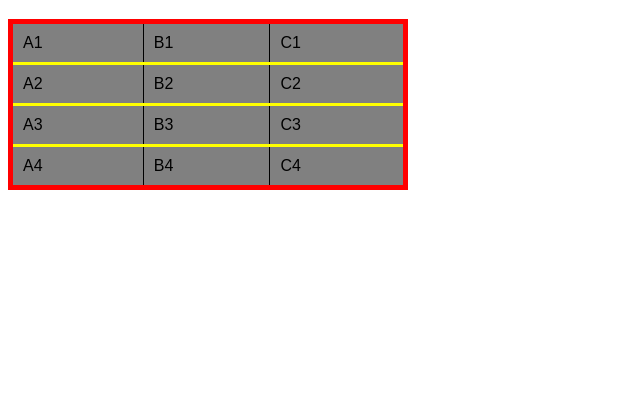
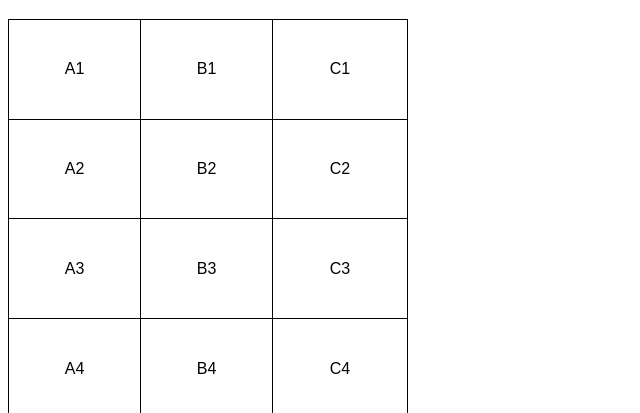
Before and after one commit to andregtalima/HTML-CSS, a plain HTML site: page Exercícios/Ex-023/tabela01.html in a window 1280 px wide. Shown: the part 61-474 px from the top of the page, without its empty margins (0-640 px from the left). Drawn offline with Linux system fonts and the light colour scheme.

Commit message:
Atualizando ex 022

```diff
--- a/Exercícios/Ex-023/tabela01.html
+++ b/Exercícios/Ex-023/tabela01.html
@@ -11,18 +11,15 @@
 
         table {
             width: 400px;
+            height: 400px;
             border-collapse: collapse;
-            border: 5px solid red;
-        }
-
-        tr {
-            background-color: gray;
-            border: 3px solid yellow;
         }
 
         td {
             border: 1px solid black;
             padding: 10px;
+            text-align: center; /* alinhamento horizontal */
+            vertical-align: middle; /* alinhamento vertical */
         }
     </style>
 </head>
```
